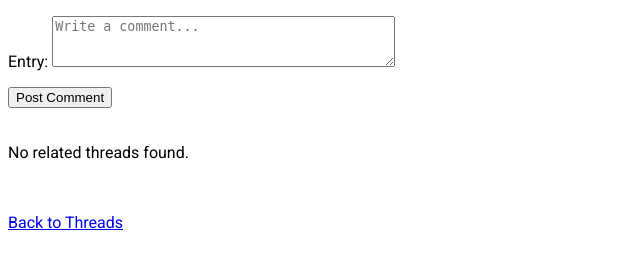
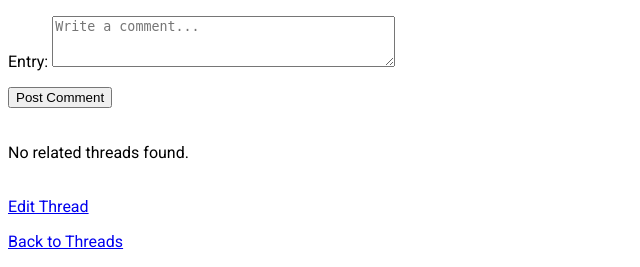
Before and after one commit to ls-s40/hobbysite-E-14, a Django app: page /forum/thread/1/ in a window 1280 px wide. Shown: the part 571-838 px from the top of the page, without its empty margins (0-640 px from the left). Before the commit the page ends 801 px from the top, so only its background shows below. Run offline with Django 5.2, Linux system fonts and the light colour scheme; a user stored in the database is signed in; tables that the repository leaves empty hold one stand-in row (values such as "Sample post").

Commit message:
Added update view and functionality

```diff
--- a/hobbysite/forum/templates/forum/thread_detail.html
+++ b/hobbysite/forum/templates/forum/thread_detail.html
@@ -72,6 +72,10 @@
     <br>
     </div>
 
+    {% if request.user.is_authenticated and thread.author.user == request.user %}
+    <a href="{% url 'forum:edit_thread' thread.id %}">Edit Thread</a>
+    {% endif %}
+
 
     <p><a href="{% url 'forum:index' %}">Back to Threads</a></p>
 
--- a/hobbysite/forum/urls.py
+++ b/hobbysite/forum/urls.py
@@ -1,12 +1,13 @@
 """Manages the URL pathing of the forum app."""
 
 from django.urls import path
-from .views import thread_list, thread_detail, create_thread
+from .views import thread_list, thread_detail, create_thread, edit_thread
 
 urlpatterns = [
         path('threads/', thread_list, name='index'),
         path('thread/<int:id>/', thread_detail, name='thread_detail'),
-        path('thread/add/', create_thread, name="create_thread")
+        path('thread/add/', create_thread, name="create_thread"),
+        path('thread/<int:id>/edit', edit_thread, name='edit_thread')
     ]
 
 app_name = "forum"
--- a/hobbysite/forum/views.py
+++ b/hobbysite/forum/views.py
@@ -69,3 +69,24 @@ def create_thread(request):
 
     ctx = {'form': form}
     return render(request, 'forum/add_thread.html', ctx)
+
+@login_required
+def edit_thread(request, id):
+    thread = get_object_or_404(Thread, id=id)
+
+    if thread.author != Profile.objects.get(user=request.user):
+        return redirect('forum:index')
+
+    if request.method == 'POST':
+        form = ThreadForm(request.POST, request.FILES, instance=thread)
+        if form.is_valid():
+            form.save()
+            return redirect(thread.get_absolute_url())
+    else:
+        form = ThreadForm(instance=thread)
+
+    ctx = {
+        'form': form,
+        'thread': thread
+        }
+    return render(request, 'forum/edit_thread.html', ctx)
```
Also changed, not shown: hobbysite/forum/templates/forum/edit_thread.html (added, +20 -0 lines).
